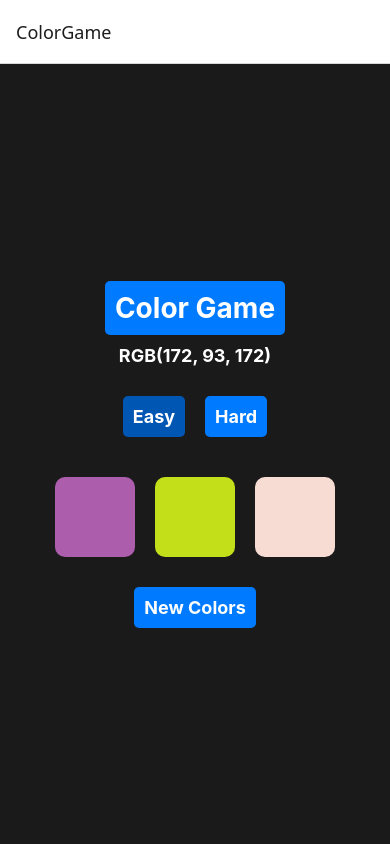
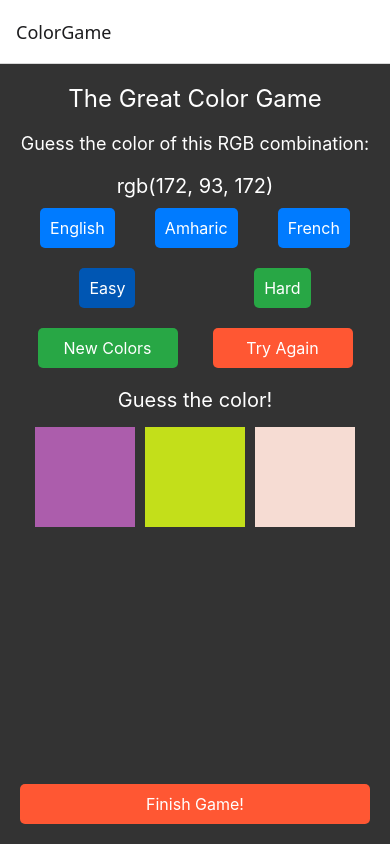
Before and after one commit to Merisola/DoneWithItt, a React Native app: screen /ColorGame in a window 390 px wide. Built offline with nearby package versions, Linux system fonts and the light colour scheme.

Commit message:
third buttons added commit

```diff
--- a/App.js
+++ b/App.js
@@ -1,7 +1,8 @@
+// src/App.js
 import React from "react";
+import { LanguageProvider } from "./src/context/LanguageContext"; // This should work now
+import AppNavigator from "./src/navigation/AppNavigator"; // Adjust path as needed
 import { NavigationContainer } from "@react-navigation/native";
-import AppNavigator from "./src/navigation/AppNavigator"; // Path to AppNavigator
-import { LanguageProvider } from "./src/context/LanguageContext"; // Path to LanguageContext
 
 const App = () => {
   return (
--- a/src/context/LanguageContext.js
+++ b/src/context/LanguageContext.js
@@ -1,3 +1,4 @@
+// src/context/LanguageContext.js
 import React, { createContext, useContext, useState } from "react";
 
 const LanguageContext = createContext();
--- a/src/screens/ColorGame.js
+++ b/src/screens/ColorGame.js
@@ -1,9 +1,22 @@
-import React, { useState, useEffect } from "react";
-import { View, Text, TouchableOpacity, StyleSheet, Alert } from "react-native";
+import React, { useEffect, useState } from "react";
+import {
+  View,
+  Text,
+  TouchableOpacity,
+  StyleSheet,
+  Alert,
+  FlatList,
+} from "react-native";
+import { useLanguage } from "../context/LanguageContext";
 import translations from "../translation/translations";
-import { useLanguage } from "../context/LanguageContext";
 
 const ColorGame = () => {
+  const { language, setLanguage } = useLanguage();
+  const [targetColor, setTargetColor] = useState(null);
+  const [colorOptions, setColorOptions] = useState([]);
+  const [difficulty, setDifficulty] = useState("Easy"); // Default difficulty
+  const [isCorrect, setIsCorrect] = useState(false); // Track if the last guess was correct
+
   // Function to generate a random RGB color
   const getRandomColor = () => {
     const r = Math.floor(Math.random() * 256);
@@ -12,79 +25,157 @@ const ColorGame = () => {
     return { rgbString: `rgb(${r}, ${g}, ${b})`, values: [r, g, b] };
   };
 
-  const { language } = useLanguage(); // Get current language
-  const [difficulty, setDifficulty] = useState("Easy"); // Default difficulty
-  const [targetColor, setTargetColor] = useState(getRandomColor());
-  const [colorOptions, setColorOptions] = useState([]);
+  const generateColors = () => {
+    const newTarget = getRandomColor();
+    setTargetColor(newTarget);
 
-  const generateColors = () => {
-    const numChoices = difficulty === "Easy" ? 3 : 6; // Number of choices based on difficulty
-    const newTarget = getRandomColor();
-    const options = [newTarget];
+    // Generate colors based on difficulty
+    const optionsCount = difficulty === "Easy" ? 3 : 6;
+    const newColorOptions = [newTarget];
 
-    // Generate unique color options
-    while (options.length < numChoices) {
-      const newColor = getRandomColor();
-      if (!options.some((color) => color.rgbString === newColor.rgbString)) {
-        options.push(newColor);
+    // Add more random colors until we reach the desired count
+    while (newColorOptions.length < optionsCount) {
+      const randomColor = getRandomColor();
+      // Ensure no duplicates
+      if (
+        !newColorOptions.some(
+          (color) => color.rgbString === randomColor.rgbString
+        )
+      ) {
+        newColorOptions.push(randomColor);
       }
     }
 
-    setColorOptions(options.sort(() => Math.random() - 0.5));
-    setTargetColor(newTarget);
+    // Shuffle the options for randomness
+    setColorOptions(newColorOptions.sort(() => Math.random() - 0.5));
+    setIsCorrect(false); // Reset correct status for the new round
   };
 
   const checkAnswer = (selectedColor) => {
-    const message =
-      selectedColor.rgbString === targetColor.rgbString
-        ? translations[language].correct
-        : translations[language].wrong;
-
-    Alert.alert(message, translations[language].guessColor);
-    if (message === translations[language].correct) {
-      generateColors(); // Generate new colors after a correct guess
+    if (selectedColor.rgbString === targetColor.rgbString) {
+      Alert.alert("Correct", "You guessed the right color!");
+      setIsCorrect(true);
+    } else {
+      Alert.alert("Wrong", "Try again!");
     }
   };
 
+  const handlePlayAgain = () => {
+    generateColors();
+  };
+
+  const showRules = () => {
+    Alert.alert(
+      "Game Rules",
+      "Hello!\n\n" +
+        "In this game, you will guess the RGB color based on the displayed square RGB values.\n" +
+        "(Hint: The first number indicates the amount of RED, the second number indicates the amount of GREEN, while the third number indicates the amount of BLUE!)\n\n" +
+        "Ok, got it!",
+      [{ text: "OK" }]
+    );
+  };
+
   useEffect(() => {
+    showRules(); // Show rules when the game starts
     generateColors();
   }, [difficulty]);
 
   return (
     <View style={styles.container}>
-      <Text style={styles.title}>{translations[language].title}</Text>
-      <Text style={styles.rgbText}>{`RGB(${targetColor.values.join(
-        ", "
-      )})`}</Text>
-      <View style={styles.difficultyContainer}>
-        {["Easy", "Hard"].map((level) => (
+      <Text style={styles.title}>The Great Color Game</Text>
+      <Text style={styles.subtitle}>
+        Guess the color of this RGB combination:
+      </Text>
+
+      {/* Display the target RGB string directly after the subtitle */}
+      <Text style={styles.targetColorText}>
+        {targetColor ? targetColor.rgbString : ""}
+      </Text>
+
+      <View style={styles.languageButtons}>
         <TouchableOpacity
-            key={level}
-            onPress={() => setDifficulty(level)}
+          style={styles.button}
+          onPress={() => setLanguage("en")}
+        >
+          <Text style={styles.buttonText}>English</Text>
+        </TouchableOpacity>
+        <TouchableOpacity
+          style={styles.button}
+          onPress={() => setLanguage("am")}
+        >
+          <Text style={styles.buttonText}>Amharic</Text>
+        </TouchableOpacity>
+        <TouchableOpacity
+          style={styles.button}
+          onPress={() => setLanguage("fr")}
+        >
+          <Text style={styles.buttonText}>French</Text>
+        </TouchableOpacity>
+      </View>
+
+      <View style={styles.difficultyButtons}>
+        <TouchableOpacity
           style={[
             styles.difficultyButton,
-              difficulty === level && styles.activeButton,
+            difficulty === "Easy" && styles.activeDifficulty,
           ]}
+          onPress={() => setDifficulty("Easy")}
+        >
+          <Text style={styles.buttonText}>Easy</Text>
+        </TouchableOpacity>
+        <TouchableOpacity
+          style={[
+            styles.difficultyButton,
+            difficulty === "Hard" && styles.activeDifficulty,
+          ]}
+          onPress={() => setDifficulty("Hard")}
+        >
+          <Text style={styles.buttonText}>Hard</Text>
+        </TouchableOpacity>
+      </View>
+
+      {/* New Colors and Try Again / Play Again Button Section */}
+      <View style={styles.actionButtons}>
+        <TouchableOpacity
+          style={styles.newColorsButton}
+          onPress={generateColors}
+        >
+          <Text style={styles.buttonText}>New Colors</Text>
+        </TouchableOpacity>
+        <TouchableOpacity
+          style={styles.tryAgainButton}
+          onPress={isCorrect ? handlePlayAgain : () => checkAnswer(targetColor)}
         >
           <Text style={styles.buttonText}>
-              {translations[language][level.toLowerCase()]}
+            {isCorrect ? "Play Again?" : "Try Again"}
           </Text>
         </TouchableOpacity>
-        ))}
       </View>
-      <View style={styles.optionsContainer}>
-        {colorOptions.map((color, index) => (
+
+      <Text style={styles.colorTitle}>{translations[language].guessColor}</Text>
+      <FlatList
+        data={colorOptions}
+        renderItem={({ item }) => (
           <TouchableOpacity
-            key={index}
-            style={[styles.colorButton, { backgroundColor: color.rgbString }]}
-            onPress={() => checkAnswer(color)}
+            style={[styles.colorBox, { backgroundColor: item.rgbString }]}
+            onPress={() => {
+              checkAnswer(item);
+              if (item.rgbString === targetColor.rgbString) {
+                setIsCorrect(true);
+              }
+            }}
           />
-        ))}
-      </View>
-      <TouchableOpacity style={styles.newColorsButton} onPress={generateColors}>
-        <Text style={styles.buttonText}>
-          {translations[language].newColors}
-        </Text>
+        )}
+        keyExtractor={(item, index) => index.toString()}
+        numColumns={3}
+      />
+
+      {/* Finish Game Button at the bottom */}
+      <TouchableOpacity
+        style={styles.finishButton}
+        onPress={() => Alert.alert("Game Finished", "Thank you for playing!")}
+      >
+        <Text style={styles.buttonText}>Finish Game!</Text>
       </TouchableOpacity>
     </View>
   );
@@ -95,57 +186,94 @@ const styles = StyleSheet.create({
     flex: 1,
     justifyContent: "center",
     alignItems: "center",
-    backgroundColor: "#1a1a1a",
+    padding: 20,
+    backgroundColor: "#333", // Dark background color
   },
   title: {
-    fontSize: 28,
-    fontWeight: "bold",
-    color: "white",
+    fontSize: 24,
+    marginBottom: 20,
+    textAlign: "center",
+    color: "#fff", // White text color
+  },
+  subtitle: {
+    fontSize: 18,
     marginBottom: 10,
-    backgroundColor: "#007BFF",
-    padding: 10,
-    borderRadius: 5,
+    color: "#fff", // White text color
   },
-  rgbText: {
-    fontSize: 18,
-    fontWeight: "bold",
-    color: "white",
+  targetColorText: {
+    fontSize: 20,
+    marginVertical: 10,
+    textAlign: "center",
+    color: "#fff", // White text color
+  },
+  languageButtons: {
+    flexDirection: "row",
+    justifyContent: "space-around",
+    width: "100%",
     marginBottom: 20,
   },
-  difficultyContainer: {
+  difficultyButtons: {
     flexDirection: "row",
+    justifyContent: "space-around",
+    width: "100%",
     marginBottom: 20,
   },
-  difficultyButton: {
-    margin: 10,
+  actionButtons: {
+    flexDirection: "row",
+    justifyContent: "space-around",
+    width: "100%",
+    marginBottom: 20,
+  },
+  button: {
     padding: 10,
     backgroundColor: "#007BFF",
     borderRadius: 5,
+    marginHorizontal: 5,
   },
-  activeButton: {
-    backgroundColor: "#0056b3",
-  },
-  optionsContainer: {
-    flexDirection: "row",
-    flexWrap: "wrap",
-    justifyContent: "center",
-  },
-  colorButton: {
-    width: 80,
-    height: 80,
-    margin: 10,
-    borderRadius: 10,
+  difficultyButton: {
+    padding: 10,
+    backgroundColor: "#28a745",
+    borderRadius: 5,
+    marginHorizontal: 5,
   },
   newColorsButton: {
-    marginTop: 20,
-    backgroundColor: "#007BFF",
     padding: 10,
+    backgroundColor: "#28a745", // Color for the new colors button
     borderRadius: 5,
+    width: "40%",
+    alignItems: "center",
+  },
+  tryAgainButton: {
+    padding: 10,
+    backgroundColor: "#FF5733", // Color for the try again button
+    borderRadius: 5,
+    width: "40%",
+    alignItems: "center",
+  },
+  activeDifficulty: {
+    backgroundColor: "#0056b3", // Darker shade for active difficulty
   },
   buttonText: {
-    color: "white",
-    fontSize: 18,
-    fontWeight: "bold",
+    color: "#fff", // White text color
+    fontSize: 16,
+  },
+  colorTitle: {
+    fontSize: 20,
+    marginBottom: 10,
+    color: "#fff", // White text color
+  },
+  colorBox: {
+    width: 100,
+    height: 100,
+    margin: 5,
+  },
+  finishButton: {
+    padding: 10,
+    backgroundColor: "#FF5733", // Color for the finish button
+    borderRadius: 5,
+    marginTop: 20,
+    width: "100%",
+    alignItems: "center",
   },
 });
 
```
Lines whose indentation alone changed are shown as unchanged.
